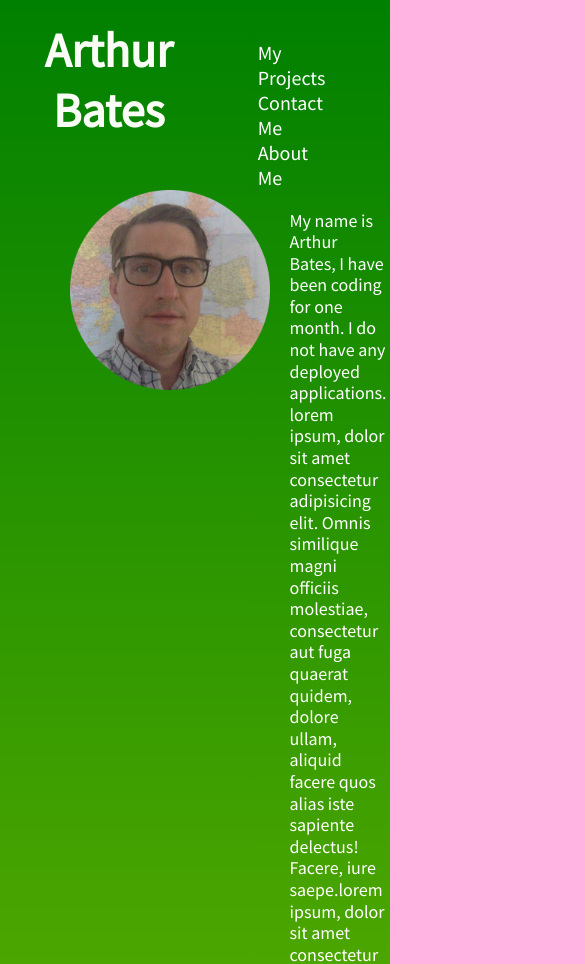
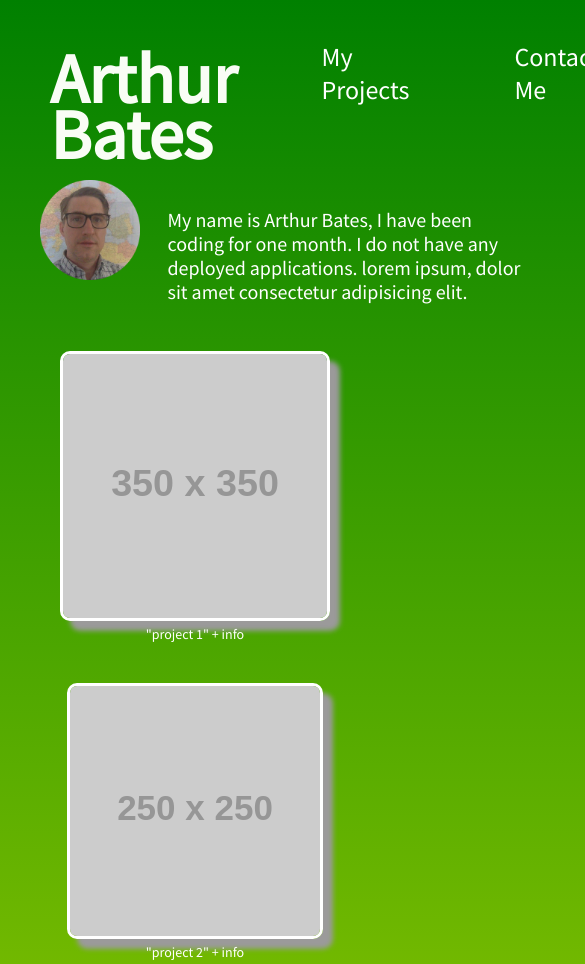
Before and after one commit to artbat6/ArthurBates-portfolio, a plain HTML site: page index.html in a window 390 px wide. Shown: the top 964 px of the page, 585 px wide, since content can reach past the window. Drawn offline with Linux system fonts and the light colour scheme; placeholder pictures from the web are drawn by us.

Commit message:
adjusting media queries

```diff
--- a/assets/styles/style.css
+++ b/assets/styles/style.css
@@ -35,7 +35,7 @@ header h1 {
   padding-left: 30px;
 }
 
-header div {
+header nav {
   padding-top: 20px;
   margin-right: 30px;
   float: right;
@@ -43,16 +43,16 @@ header div {
   font-size: 20px;
 }
 
-header div ul {
+header nav ul {
   list-style-type: none;
 }
 
-header div ul li {
+header nav ul li {
   display: inline-block;
   margin-left: 85px;
   padding-right: 20px;
 }
-header div ul li a {
+header nav ul li a {
   color: #ffffff;
   text-decoration: none;
 }
@@ -90,10 +90,7 @@ header div ul li a {
 }
 
 .projects {
-  margin: 20px;
-}
-.projects article {
-  justify-content: center;
+    margin: 20px
 }
 
 .projects img {
@@ -102,6 +99,8 @@ header div ul li a {
   border-radius: 10px;
   box-shadow: 10px 10px 5px rgb(155, 154, 154);
 }
+
+/* end difficult project area*/
 
 .projects p {
   color: white;
@@ -123,10 +122,7 @@ footer h2 {
   font-size: 20px;
 }
 
-.flex-container div:first-of-type {
-  width: 350px;
-  height: 350px;
-}
+
 
 /* MEDIA QUERY FOR SMALLER DESKTOP SCREENS AND SMALLER */
 /* this will be applied on any screen smaller than 980px */
@@ -137,51 +133,129 @@ footer h2 {
     }
 
 
+
     header {
-      padding-bottom: 0;
-      justify-content: center;
-      position: relative;
+        height: 180px;
+        width: 100%;
     }
 
     header h1 {
-      width: 100%;
-      text-align: center;
+        padding-top: 30px;
+        font-size: 70px;
+        line-height: .8;
     }
 
     header nav ul {
-      margin-top: 20px;
-      width: 100%;
-      justify-content: center;
+        font-size: 12px;
+        display:flex;
+        flex-direction: row;
+        align-content: right;
+        width: auto;
+        padding-right: 20px;
+     }
+
+    header nav ul li a {
+      font-size: 30px;
     }
 
-    header nav ul li a {
-      font-size: 20px;
+    .hero img {
+        height: 160px
     }
 
-    footer h2,
-    footer div {
-      text-align: center;
-      width: 100%;
+    .intro {
+        font-size: 20px;
     }
 
-    .hero-cta,
-    .hero-form {
-      width: 100%;
+    footer {
+        justify-content: center;
+    }
+    footer h2{
+        font-size:30px;
+    }
+}
+
+/* MEDIA QUERY FOR TABLETS AND SMALLER */
+@media screen and (max-width: 768px) {
+
+     #grad1 {
+            background-image: linear-gradient(rgb(252, 157, 219), rgb(109, 227, 253));
+     }
+     .flex-container {
+        display: flex;
+
+        flex-wrap: wrap;
+        padding: 0px 40px;
+        justify-content: space-evenly;
+      }
+
+      .projects {
+          margin: 20px
+      }
+
+      .projects img {
+        width: 100%;
+        border: solid white;
+        border-radius: 10px;
+        box-shadow: 10px 10px 5px rgb(155, 154, 154);
+      }
+      }
+
+     header nav ul {
+        font-size: 12px;
+        display:flex;
+        flex-direction: row;
+        align-content: right;
+        width: auto;
+        padding-right: 20px;
+     }
+     header nav ul li a {
+        font-size: 26px;
+      }
+      .hero {
+        display: flex;
+        width: 100%;
+        color: white;
+        font-family: "Source Sans Pro", sans-serif;
+      }
+      .hero img {
+        height: 150px;
+        margin-left: 40px;
+      }
+      .intro {
+          font-size: 10
+      }
+
+
+
+/* MEDIA QUERY FOR MOBILE PHONES AND SMALLER */
+@media screen and (max-width: 575px){
+
+    #grad1 {
+        background-image: linear-gradient(green, yellow)
     }
 
-    .hero-cta {
-      text-align: center;
+    header nav ul {
+        font-size: 12px;
+        display:flex;
+        flex-direction: row;
+        align-content: right;
+        width: auto;
     }
 
-    .section-title {
-      width: 80%;
+    .intro {
+        font-size: 20px;
     }
 
-    .trainer {
-      flex: 0 70%;
-    }
+    .hero {
+        display: flex;
+        width: 550px;
+        color: white;
+        font-family: "Source Sans Pro", sans-serif;
+        align-items: space-between;
+      }
+      .hero img {
+        height: 100px;
+        margin-left: 40px;
+      }
 
-    .contact-info iframe {
-      flex: 1 100%;
-    }
-  }
+}
--- a/index.html
+++ b/index.html
@@ -17,7 +17,7 @@
     <!--Beginning of header-->
     <header>
       <h1>Arthur Bates</h1>
-      <div>
+      <nav>
         <ul>
           <li>
             <a href="#my-projects">My Projects</a>
@@ -29,7 +29,7 @@
             <a href="#about-me">About Me</a>
           </li>
         </ul>
-      </div>
+    </nav>
     </header>
 
     <!--image section-->
@@ -42,13 +42,7 @@
         <p>
           My name is Arthur Bates, I have been coding for one month. I do not
           have any deployed applications. lorem ipsum, dolor sit amet
-          consectetur adipisicing elit. Omnis similique magni officiis
-          molestiae, consectetur aut fuga quaerat quidem, dolore ullam, aliquid
-          facere quos alias iste sapiente delectus! Facere, iure saepe.lorem
-          ipsum, dolor sit amet consectetur adipisicing elit. Omnis similique
-          magni officiis molestiae, consectetur aut fuga quaerat quidem, dolore
-          ullam, aliquid facere quos alias iste sapiente delectus! Facere, iure
-          saepe.
+          consectetur adipisicing elit.
         </p>
       </div>
     </section>
@@ -58,7 +52,7 @@
     <section id="my-projects" class="flex-container">
       <div class="projects">
         <a href="#">
-          <img src="https://via.placeholder.com/250" alt="image placeholder" />
+          <img src="https://via.placeholder.com/350" alt="image placeholder" />
         </a>
         <p>"project 1" + info</p>
       </div>
```
